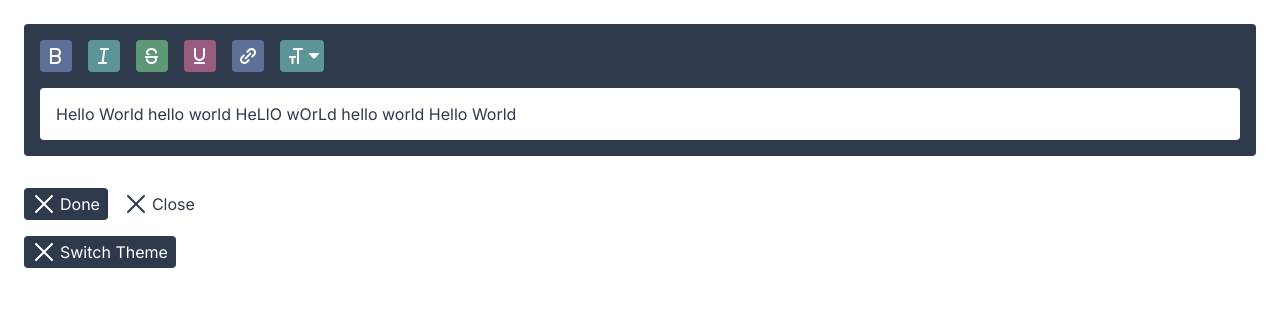
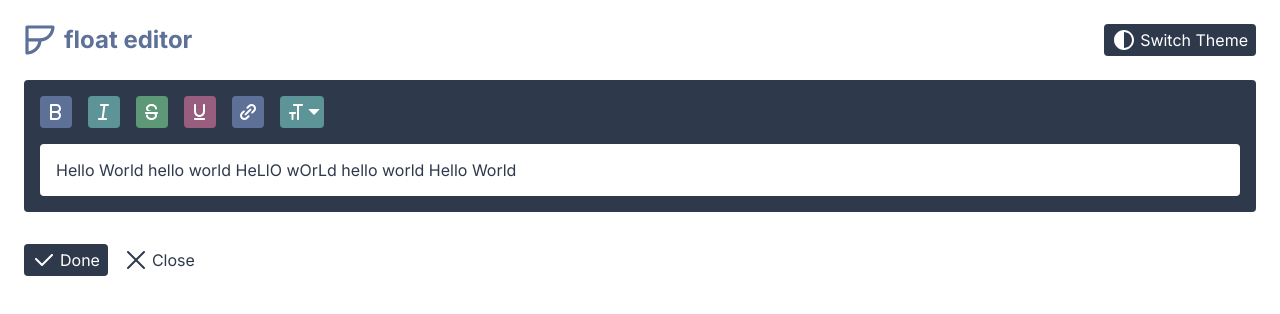
Before and after one commit to fallsimply/float, a Vue app: page / in a window 1280 px wide. Shown: the top 314 px of the page. Built offline with nearby package versions, Linux system fonts and the light colour scheme.

Commit message:
Add Header and Move Theme Toggle

```diff
--- a/src/App.vue
+++ b/src/App.vue
@@ -1,12 +1,37 @@
 <template>
 	<div id="app">
-		<div id="nav">
-			<router-link to="/">Home</router-link> |
-			<router-link to="/about">Editor</router-link>
-		</div>
+		<ButtonGroup class="logoWrapper">
+			<LogoHeader/>
+			<Button @click.native="toggleTheme">
+				<template #Icon>
+					<Icon name="icon" pack="toggle"/>
+				</template>
+				Switch Theme
+			</Button>
+		</ButtonGroup>
 		<router-view/>
 	</div>
 </template>
+
+<script>
+import Core, { ButtonGroup } from "@/components/Core"
+import LogoHeader from "@/components/Header"
+export default {
+	components: {
+		...Core,
+		ButtonGroup,
+		LogoHeader
+	},
+	methods: {
+		toggleTheme() {
+				window.Theme.toggle();
+		},
+		clearTheme() {
+			window.Theme.clearTheme();
+		}
+	}
+}
+</script>
 
 <style lang="stylus">
 /* Variables */
@@ -55,7 +80,7 @@ body
 	/* Button Color */
 	--btnBg: HSL(var(--hBg), l: var(--lH))
 	--btnText: var(--btnBg)
-	--btnFocus: HSL(var(--hBg), l: var(--lL))
+	--btnFocus: HSL(var(--hA), l: 66%)
 
 	/* Background */
 	--bgPrimary: HSL(var(--hBg), l: var(--lBgL))
@@ -63,10 +88,10 @@ body
 
 	/* Alpha Overlay */
 	--brightenColor: HSLA(0, 0%, 100%, .2)
-	--brigthen: linear-gradient(var(--brightenColor), var(--brightenColor))
+	--brighten: linear-gradient(var(--brightenColor), var(--brightenColor))
 
 @media (prefers-color-scheme: dark)
-	body:not(light)
+	body:not([light])
 		--lBg: 24%
 
 		--btnText: var(--txtColor)
@@ -78,4 +103,14 @@ body
 
 body
 	background: var(--bgPrimary)
+
+#app
+	padding: 1.5rem
+	display: grid
+	grid-gap: 1.5rem
+
+.logoWrapper
+	grid-gap: unset
+	display: flex
+	justify-content: space-between
 </style>
--- /dev/null
+++ b/src/components/Header.vue
@@ -0,0 +1,26 @@
+<template>
+	<div class="logoHeader" style="display: flex">
+			<Logo style="width: 2rem; height: 2rem"/>
+			<h1>float editor</h1>
+	</div>
+</template>
+
+<script>
+import Logo from "@/components/Logo"
+export default {
+	name: "Header",
+	components: {
+		Logo
+	}
+}
+</script>
+
+<style lang="stylus">
+.logoHeader
+	display: flex
+	h1
+		font-size: 1.5rem
+		line-height: 2rem
+		margin: 0 .5rem
+		color: #5D7198
+</style>
--- /dev/null
+++ b/src/components/Logo.vue
@@ -0,0 +1,29 @@
+<template>
+	<svg viewBox="0 0 500 500" fill="none" xmlns="http://www.w3.org/2000/svg">
+		<path d="M22 47C22 33.1929 33.1929 22 47 22H452C465.807 22 477 33.1929 477 47C477 164.617 387.745 261.387 273.273 273.273L222.753 274.5H72H22V47Z" id="color"/>
+		<path fill-rule="evenodd" clip-rule="evenodd" d="M22 47C22 33.1929 33.1929 22 47 22H452C465.807 22 477 33.1929 477 47C477 164.617 387.745 261.387 273.273 273.273C261.387 387.745 164.617 477 47 477C33.1929 477 22 465.807 22 452V47ZM222.753 274.5H72V425.253C150.025 414.254 211.754 352.525 222.753 274.5ZM72 224.5H249.5C339.045 224.5 413.103 158.193 425.253 72H72V224.5Z" fill="#5D7198" id="stroke"/>
+	</svg>
+</template>
+
+<script>
+export default {
+
+}
+</script>
+
+<style>
+#stroke {
+	fill:#5D7198;
+}
+#color {
+	fill: none;
+}
+@media (prefers-color-scheme: dark) {
+	body:not([light]) #stroke {
+		fill: #ffffff;
+	}
+	body:not([light]) #color {
+		fill: #5D7198;
+	}
+}
+</style>
--- a/src/views/Edit.vue
+++ b/src/views/Edit.vue
@@ -1,20 +1,16 @@
 <template>
-	<div view="edit" style="padding: 1.5rem">
+	<div view="edit">
 		<Editor/>
 		<ButtonGroup style="position: relative;top: 1rem">
 			<Button>
-				<template #icon>
+				<template #Icon>
 					<Icon name="done"/>
 				</template>
-				<template>
-					Done
-				</template>
+				Done
 			</Button>
 			<Button secondary/>
 		</ButtonGroup>
-		<ButtonGroup style="position: relative;top: 1rem">
-			<Button @click="window.Theme.toggle()">Switch Theme</Button>
-		</ButtonGroup>
+
 	</div>
 </template>
 
```
Also changed, not shown: public/icons/toggle.svg (added).
